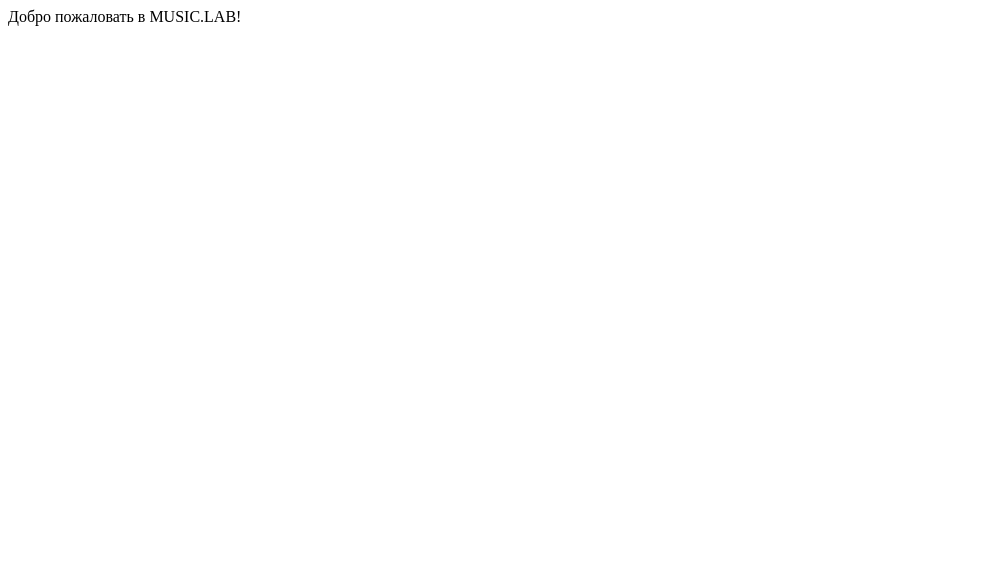
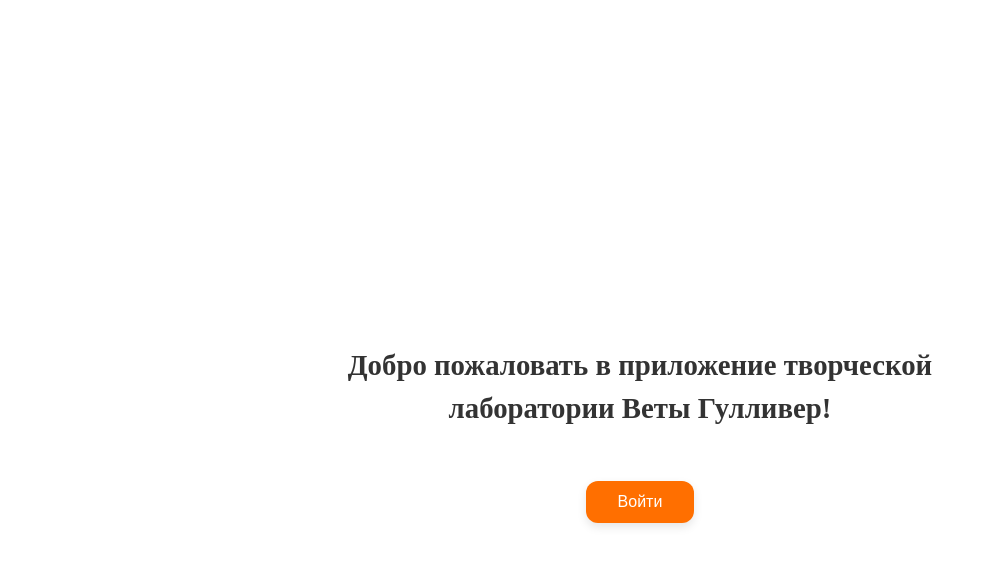
Before and after one commit to Vetamusiclab/Music-school-app, a Next.js app: page / in a window 1280 px wide. Shown: the top 566 px of the page, without its empty margins (0-985 px from the left). Built offline with nearby package versions, Linux system fonts and the light colour scheme.

Commit message:
Add files via upload

```diff
--- a/app/page.tsx
+++ b/app/page.tsx
@@ -1,3 +1,48 @@
+
+'use client';
+import { useRouter } from 'next/navigation';
+
 export default function Home() {
-  return <div className="text-2xl text-orange-600">Добро пожаловать в MUSIC.LAB!</div>;
+  const router = useRouter();
+
+  const handleClick = () => {
+    router.push('/select-role');
+  };
+
+  return (
+    <main style={{
+      display: 'flex',
+      height: '100vh',
+      backgroundColor: '#FFFFFF',
+      justifyContent: 'center',
+      alignItems: 'center',
+      flexDirection: 'column',
+      padding: '1rem',
+      textAlign: 'center'
+    }}>
+      <h1 style={{
+        fontSize: '1.8rem',
+        maxWidth: '600px',
+        lineHeight: '1.5',
+        fontWeight: '700',
+        color: '#333333'
+      }}>
+        Добро пожаловать в приложение творческой лаборатории Веты Гулливер!
+      </h1>
+      <button onClick={handleClick} style={{
+        marginTop: '2rem',
+        backgroundColor: '#FF6F00',
+        color: '#FFFFFF',
+        padding: '0.75rem 2rem',
+        fontSize: '1rem',
+        border: 'none',
+        borderRadius: '12px',
+        cursor: 'pointer',
+        boxShadow: '0 4px 10px rgba(0,0,0,0.1)',
+        transition: 'background-color 0.3s ease'
+      }}>
+        Войти
+      </button>
+    </main>
+  );
 }
```
